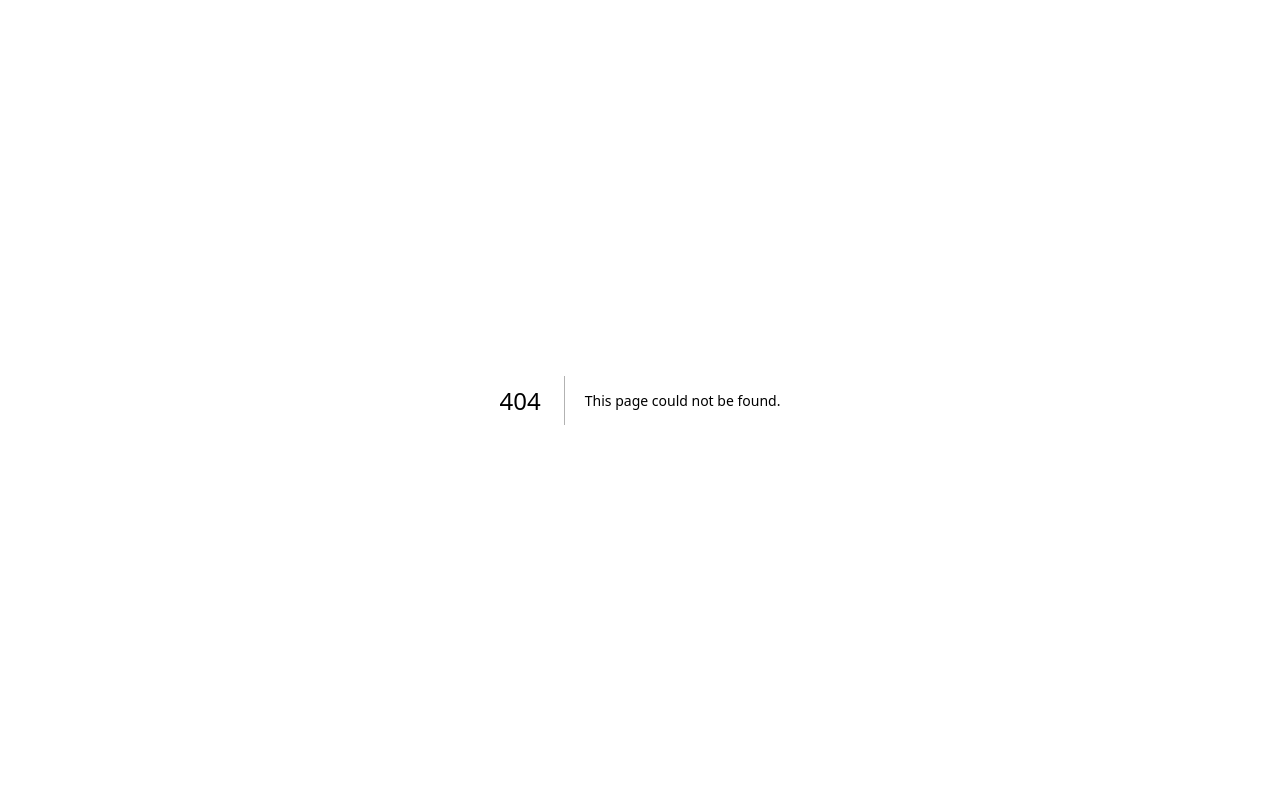
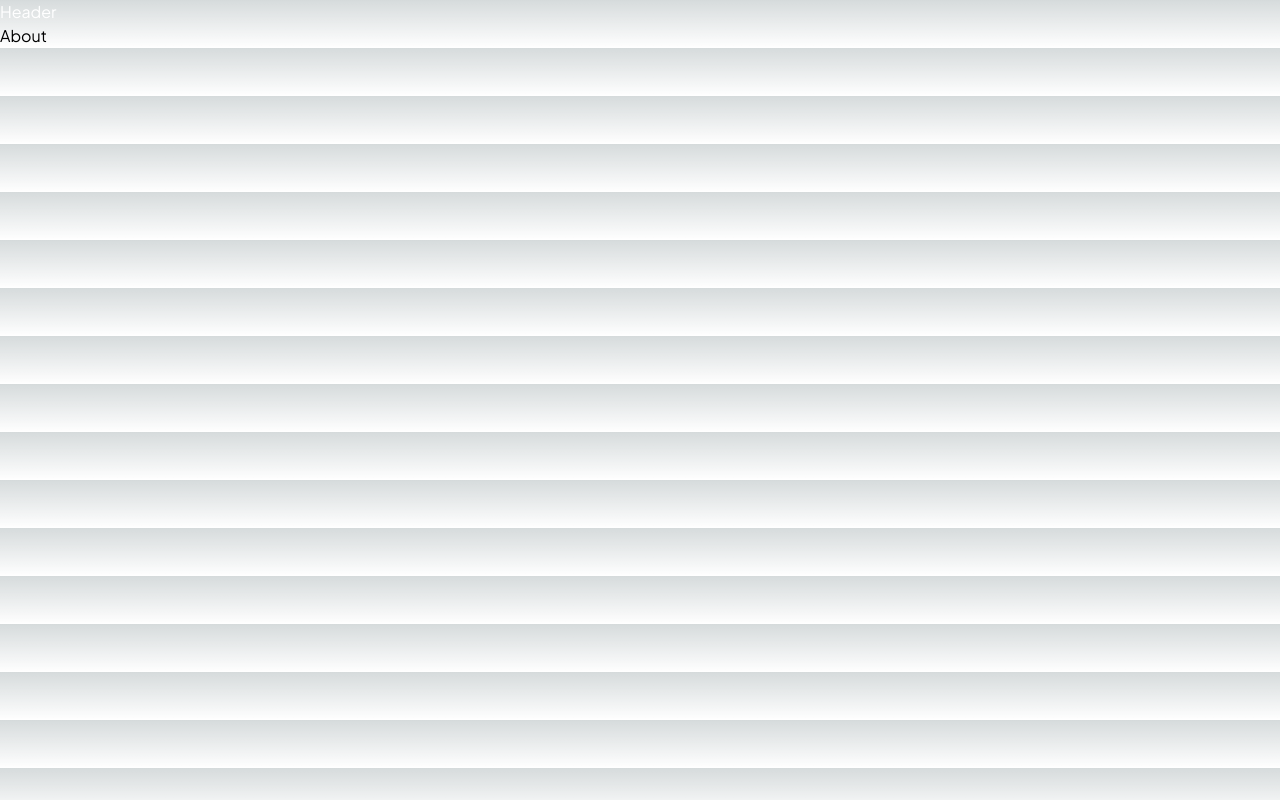
Before and after one commit to fiqriachmada/fiqriachmada.github.io, a Next.js app: page /about in a window 1280 px wide. Before the commit this address had no page. Built offline with nearby package versions, Linux system fonts and the light colour scheme.

Commit message:
adding header

```diff
--- /dev/null
+++ b/app/about/page.js
@@ -0,0 +1,9 @@
+import React from 'react'
+
+function About() {
+  return (
+    <div>About</div>
+  )
+}
+
+export default About
--- /dev/null
+++ b/app/header.js
@@ -0,0 +1,11 @@
+import React from 'react';
+
+function Header() {
+  return (
+    <main>
+      <div className='text-white'>Header</div>
+    </main>
+  );
+}
+
+export default Header;
--- a/app/layout.js
+++ b/app/layout.js
@@ -1,17 +1,21 @@
-import './globals.css'
-import { Inter } from 'next/font/google'
+import './globals.css';
+import { Inter, Plus_Jakarta_Sans } from 'next/font/google';
+import Header from './header';
 
-const inter = Inter({ subsets: ['latin'] })
+const inter = Inter({ subsets: ['latin'] });
+const jakarta = Plus_Jakarta_Sans({ subsets: ['latin'] });
 
 export const metadata = {
   title: 'Create Next App',
   description: 'Generated by create next app',
-}
+};
 
 export default function RootLayout({ children }) {
   return (
     <html lang="en">
-      <body className={inter.className}>{children}</body>
+      {/* <body className={inter.className}>{children}</body> */}
+      <Header></Header>
+      <body className={jakarta.className}>{children}</body>
     </html>
-  )
+  );
 }
```
